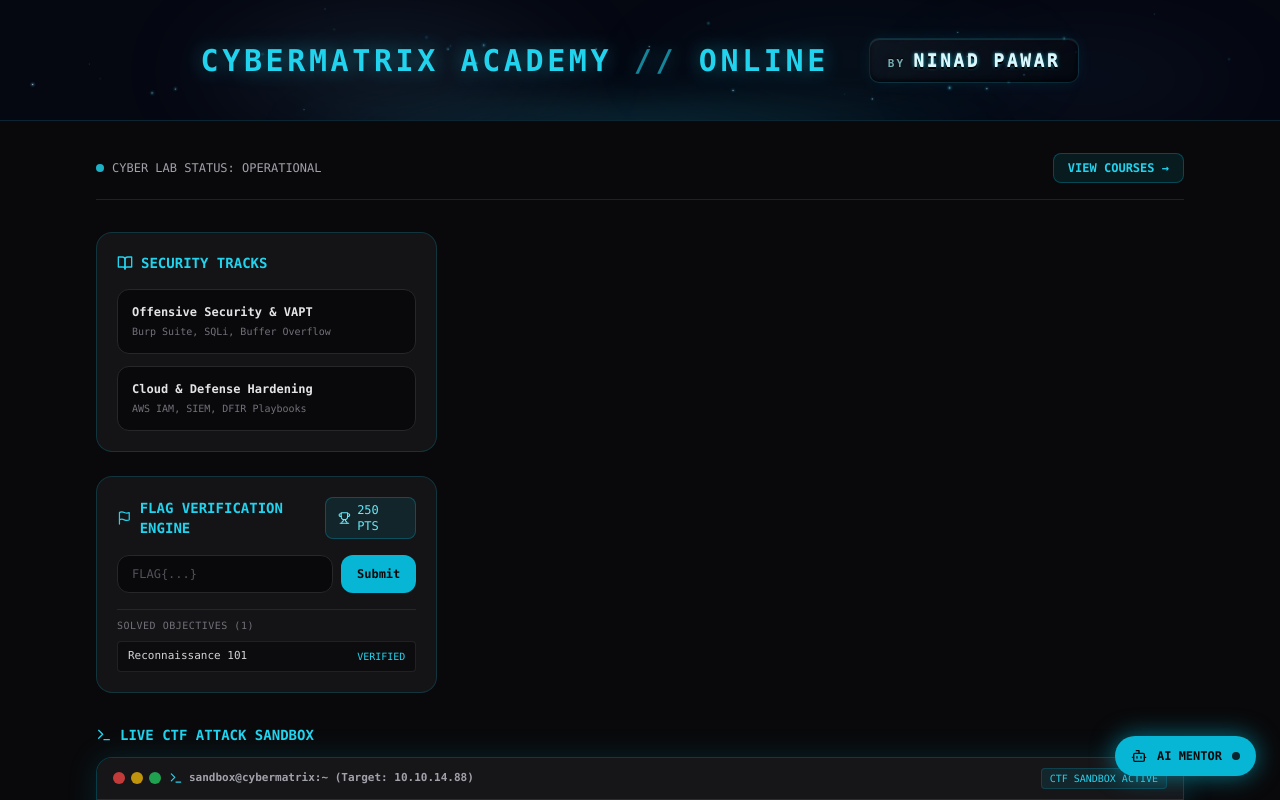
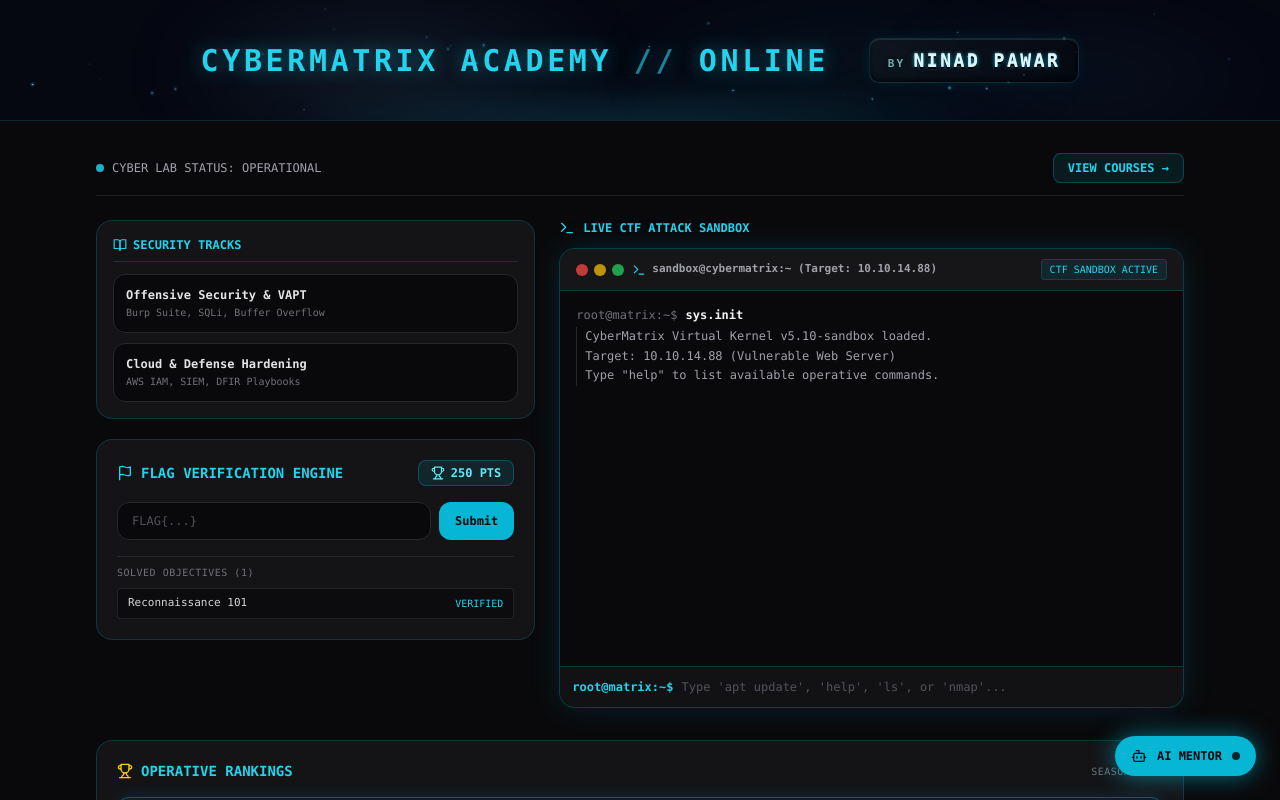
Before and after one commit to ninadcyber88-max/cybermatrix-academy, a Next.js app: page / in a window 1280 px wide. Shown: the top 800 px of the page. Built offline with nearby package versions, Linux system fonts and the light colour scheme.

Commit message:
layout: move live CTF sandbox to the right column beside tracks and flag engine

```diff
--- a/app/page.tsx
+++ b/app/page.tsx
@@ -2,16 +2,18 @@ import { CyberSmokeHeader } from "@/components/CyberSmokeHeader";
 import { StudentAIAssistant } from "@/components/StudentAIAssistant";
 import { CTFTerminal } from "@/components/CTFTerminal";
 import { CTFFlagSubmit } from "@/components/CTFFlagSubmit";
+import { Leaderboard } from "@/components/Leaderboard";
 import { BookOpen, Terminal } from "lucide-react";
 import Link from "next/link";
 
 export default function Home() {
   return (
-    <main className="min-h-screen bg-zinc-950 text-zinc-100 font-mono">
+    <main className="min-h-screen bg-zinc-950 text-zinc-100 font-mono pb-12">
+      {/* Top Smoke Header */}
       <CyberSmokeHeader />
 
-      <div className="max-w-6xl mx-auto p-4 md:p-8 space-y-8">
-        <div className="flex items-center justify-between border-b border-zinc-800/80 pb-4">
+      <div className="max-w-6xl mx-auto p-4 md:p-8 space-y-6">
+        <div className="flex items-center justify-between border-b border-zinc-800/80 pb-3">
           <div className="flex items-center space-x-2 text-xs text-zinc-400">
             <span className="h-2 w-2 rounded-full bg-cyan-400 animate-pulse"></span>
             <span>CYBER LAB STATUS: OPERATIONAL</span>
@@ -24,44 +26,52 @@ export default function Home() {
           </Link>
         </div>
 
-        {/* 3-Column Grid */}
-        <div className="grid grid-cols-1 lg:grid-cols-3 gap-8">
-          <div className="space-y-6 lg:col-span-1">
-            <div className="p-5 rounded-2xl bg-zinc-900/80 border border-cyan-500/20 backdrop-blur-md">
-              <h2 className="text-sm font-bold text-cyan-400 mb-4 flex items-center space-x-2">
-                <BookOpen className="w-4 h-4" />
+        {/* Main 2-Column Balanced Grid */}
+        <div className="grid grid-cols-1 lg:grid-cols-12 gap-6 items-start">
+
+          {/* Left Column (Width: 5 Cols) -> Tracks + Flag Engine */}
+          <div className="lg:col-span-5 space-y-5">
+            {/* Security Tracks */}
+            <div className="p-4 rounded-2xl bg-zinc-900/80 border border-cyan-500/20 backdrop-blur-md space-y-3">
+              <h2 className="text-xs font-bold text-cyan-400 flex items-center space-x-1.5 border-b border-cyan-500/20 pb-2">
+                <BookOpen className="w-3.5 h-3.5" />
                 <span>SECURITY TRACKS</span>
               </h2>
-              <div className="space-y-3">
-                <div className="p-3.5 rounded-xl bg-zinc-950 border border-zinc-800">
+              <div className="space-y-2.5">
+                <div className="p-3 rounded-xl bg-zinc-950 border border-zinc-800 hover:border-cyan-500/40 transition cursor-pointer">
                   <p className="text-xs font-bold text-zinc-200">Offensive Security & VAPT</p>
-                  <p className="text-[10px] text-zinc-500 mt-1">Burp Suite, SQLi, Buffer Overflow</p>
+                  <p className="text-[10px] text-zinc-500 mt-0.5">Burp Suite, SQLi, Buffer Overflow</p>
                 </div>
-                <div className="p-3.5 rounded-xl bg-zinc-950 border border-zinc-800">
+                <div className="p-3 rounded-xl bg-zinc-950 border border-zinc-800 hover:border-cyan-500/40 transition cursor-pointer">
                   <p className="text-xs font-bold text-zinc-200">Cloud & Defense Hardening</p>
-                  <p className="text-[10px] text-zinc-500 mt-1">AWS IAM, SIEM, DFIR Playbooks</p>
+                  <p className="text-[10px] text-zinc-500 mt-0.5">AWS IAM, SIEM, DFIR Playbooks</p>
                 </div>
               </div>
             </div>
 
-            {/* Flag Submission Component */}
+            {/* Flag Verification Engine */}
             <CTFFlagSubmit />
           </div>
 
-          <div className="lg:col-span-2">
-            <StudentAIAssistant />
+          {/* Right Column (Width: 7 Cols) -> Live CTF Sandbox Moved Here */}
+          <div className="lg:col-span-7 space-y-3">
+            <h2 className="text-xs font-bold text-cyan-400 flex items-center space-x-2">
+              <Terminal className="w-4 h-4" />
+              <span>LIVE CTF ATTACK SANDBOX</span>
+            </h2>
+            <CTFTerminal />
           </div>
+
         </div>
 
-        {/* Terminal Sandbox */}
-        <div className="space-y-3">
-          <h2 className="text-sm font-bold text-cyan-400 flex items-center space-x-2">
-            <Terminal className="w-4 h-4" />
-            <span>LIVE CTF ATTACK SANDBOX</span>
-          </h2>
-          <CTFTerminal />
+        {/* Bottom Section: Full Width Leaderboard */}
+        <div className="pt-2">
+          <Leaderboard />
         </div>
       </div>
+
+      {/* Floating AI Mentor Button */}
+      <StudentAIAssistant />
     </main>
   );
 }
--- a/components/CTFFlagSubmit.tsx
+++ b/components/CTFFlagSubmit.tsx
@@ -11,7 +11,10 @@ export function CTFFlagSubmit() {
 
   const validFlags: Record<string, { challenge: string; points: number }> = {
     'FLAG{NINAD_PAWAR_CYBERMATRIX_ROOT_ACCESS}': { challenge: 'Root Privilege Escalation', points: 500 },
+    'NINAD_PAWAR_CYBERMATRIX_ROOT_ACCESS': { challenge: 'Root Privilege Escalation', points: 500 },
+    '{NINAD_PAWAR_CYBERMATRIX_ROOT_ACCESS}': { challenge: 'Root Privilege Escalation', points: 500 },
     'FLAG{CYBER_MATRIX_SQLI_PWNED_2026}': { challenge: 'SQL Injection Database Dump', points: 300 },
+    'CYBER_MATRIX_SQLI_PWNED_2026': { challenge: 'SQL Injection Database Dump', points: 300 },
   };
 
   const handleSubmit = (e: React.FormEvent) => {
@@ -36,7 +39,7 @@ export function CTFFlagSubmit() {
           <Flag className="w-4 h-4" />
           <span>FLAG VERIFICATION ENGINE</span>
         </h3>
-        <div className="flex items-center space-x-1.5 px-3 py-1 rounded-lg bg-cyan-500/10 border border-cyan-500/30 text-cyan-300 text-xs">
+        <div className="flex items-center space-x-1.5 px-3 py-1 rounded-lg bg-cyan-500/10 border border-cyan-500/30 text-cyan-300 text-xs font-bold">
           <Trophy className="w-3.5 h-3.5" />
           <span>{score} PTS</span>
         </div>
@@ -55,7 +58,7 @@ export function CTFFlagSubmit() {
         />
         <button
           type="submit"
-          className="px-4 py-2.5 rounded-xl bg-cyan-500 text-zinc-950 font-bold text-xs hover:bg-cyan-400 transition"
+          className="px-4 py-2.5 rounded-xl bg-cyan-500 text-zinc-950 font-bold text-xs hover:bg-cyan-400 transition cursor-pointer"
         >
           Submit
         </button>
@@ -64,7 +67,7 @@ export function CTFFlagSubmit() {
       {status === 'success' && (
         <div className="flex items-center space-x-2 text-[11px] text-green-400 bg-green-500/10 border border-green-500/30 p-2.5 rounded-lg">
           <CheckCircle2 className="w-4 h-4 flex-shrink-0" />
-          <span>Flag Captured! Points awarded and added to your operative profile.</span>
+          <span>Flag Captured! +500 PTS added to your operative profile.</span>
         </div>
       )}
 
--- a/components/CTFTerminal.tsx
+++ b/components/CTFTerminal.tsx
@@ -114,7 +114,7 @@ X-Vulnerability-Hint: Header 'X-Forwarded-For: 127.0.0.1' bypass allowed.`;
   };
 
   return (
-    <div className="w-full rounded-2xl bg-zinc-950 border border-cyan-500/30 overflow-hidden shadow-[0_0_30px_rgba(6,182,212,0.15)] flex flex-col h-[380px] font-mono">
+    <div className="w-full rounded-2xl bg-zinc-950 border border-cyan-500/30 overflow-hidden shadow-[0_0_30px_rgba(6,182,212,0.15)] flex flex-col h-[460px] font-mono">
       <div className="px-4 py-2.5 bg-zinc-900/90 border-b border-cyan-500/20 flex items-center justify-between">
         <div className="flex items-center space-x-2">
           <div className="flex space-x-1.5">
```
